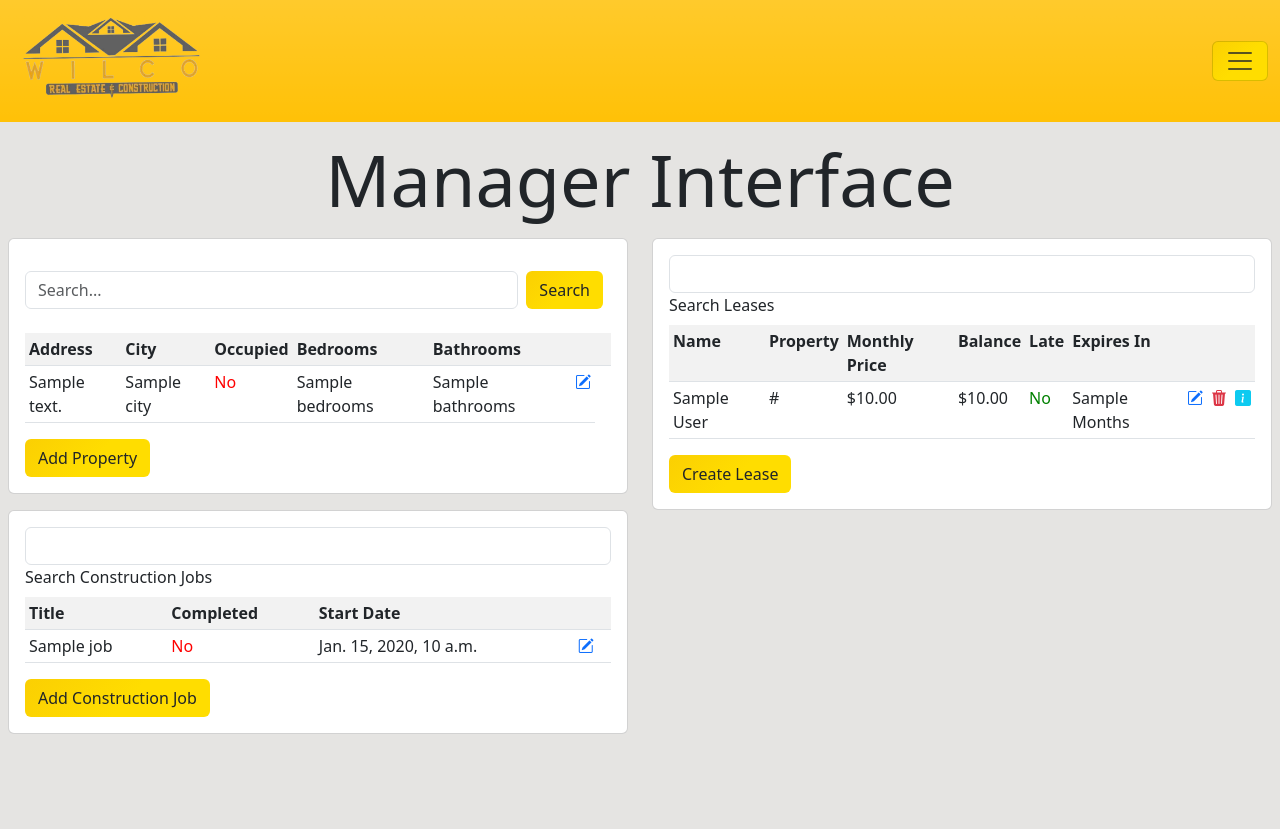
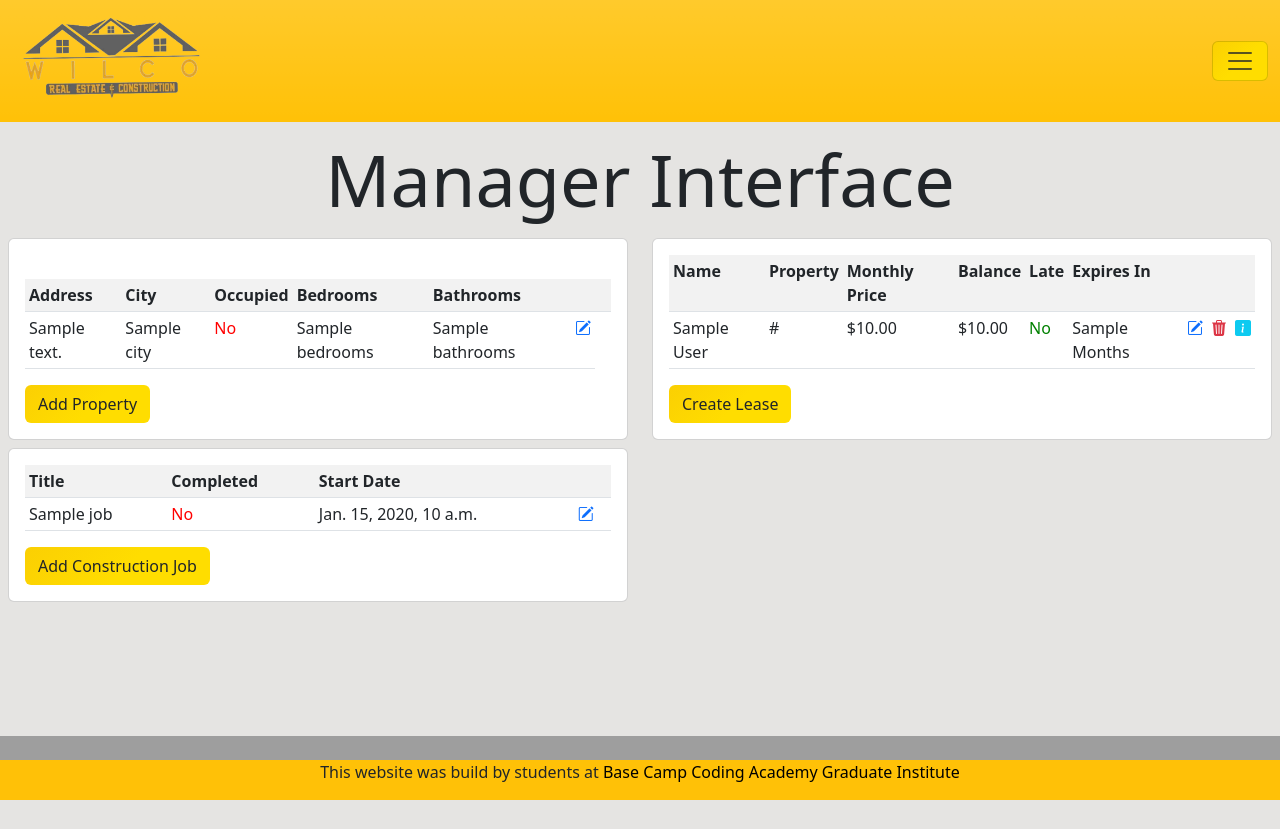
Before and after one commit to bmcmurry/WilcoConstruction, a Django app: template app/templates/manager.html in a window 1280 px wide. Shown: the top 829 px of the page. After the commit the page ends 800 px from the top, so only its background shows below. Run offline with Django 4.2, Linux system fonts and the light colour scheme; the template is opened without the code that fills it: most values are stand-ins (such as "Sample title", 1, 10 or a date in 2020); some libraries are stand-ins or nearby versions; grey boxes are pictures that could not be loaded.

Commit message:
ready to roll
Co-authored-by: aglasz <aglasz@users.noreply.github.com>

```diff
--- a/app/forms.py
+++ b/app/forms.py
@@ -53,6 +53,7 @@
             "startDate",
             "endDate",
             "linkToProperty",
+            "currentBalance",
         ]
         exclude = ["slug", "dueDate"]
         widgets = {
--- a/app/templates/home.html
+++ b/app/templates/home.html
@@ -103,6 +103,8 @@
             alt="{{ feature_property.address }}"
             style=""
           />
+          {% else %}
+          <img src="{% static "images\no-image.png" %}" alt="unable to load image">
           {% endif %}
         </div>
         <div class="col-md-8">
@@ -144,6 +146,8 @@
             alt="{{ feature_construction.title }}"
             style=""
           />
+          {% else %}
+          <img src="{% static "images\no-image.png" %}" alt="unable to load image">
           {% endif %}
         </div>
       </div>
--- a/app/templates/manager.html
+++ b/app/templates/manager.html
@@ -12,27 +12,6 @@
   <div class="row p-2">
     <div class="col-lg-12 col-xl-6 mb-2 overflow-auto">
       <div class="card card-body overflow-scroll">
-        <form
-          class="d-flex col mt-3"
-          role="search"
-          method="get"
-          action="{% url 'properties' %}"
-        >
-          {% csrf_token %}
-
-          <input
-            class="form-control me-2"
-            type="search"
-            name="search_property"
-            value="{{ search_query }}"
-            placeholder="Search..."
-            aria-label="Search"
-          />
-
-          <button class="btn btn me-2" id="button-yellow" type="submit">
-            Search
-          </button>
-        </form>
         <br />
         <div class="table-responsive">
           <table class="table table-sm table-striped table-hover">
@@ -90,10 +69,6 @@
     </div>
     <div class="col-lg-12 col-xl-6 overflow-auto">
       <div class="card card-body">
-        <input type="search" class="form-control" id="datatable-search-input" />
-        <label class="form-label" for="datatable-search-input"
-          >Search Leases</label
-        >
         <div class="table-responsive">
           <table class="table table-sm table-striped table-hover">
             <tr>
@@ -190,7 +165,7 @@
                         <hr />
                         {% endfor %}
                         <p class="card-text">
-                          Balance: {{ lease.currentBalance }}
+                          Balance: ${{ lease.currentBalance|floatformat:2 }}
                         </p>
                         <p class="card-text">
                           Late: {% if lease.isLate %}
@@ -199,7 +174,9 @@
                           <span style="color: green">No</span>
                           {% endif %}
                         </p>
-                        <p class="card-text">Late Fee: {{ lease.lateFee }}</p>
+                        <p class="card-text">
+                          Late Fee: ${{ lease.lateFee|floatformat:2 }}
+                        </p>
                         <p class="card-text">
                           Start of Lease: {{ lease.startDate }}
                         </p>
@@ -233,10 +210,6 @@
     </div>
     <div class="col-lg-12 col-xl-6 mb-2 overflow-auto">
       <div class="card card-body">
-        <input type="search" class="form-control" id="datatable-search-input" />
-        <label class="form-label" for="datatable-search-input"
-          >Search Construction Jobs</label
-        >
         <div class="table-responsive">
           <table class="table table-sm table-striped table-hover">
             <tr>
```
Also changed, not shown: app/templates/construction.html (+4 -6 lines), app/templates/payment_portal.html (+10 -12 lines).
